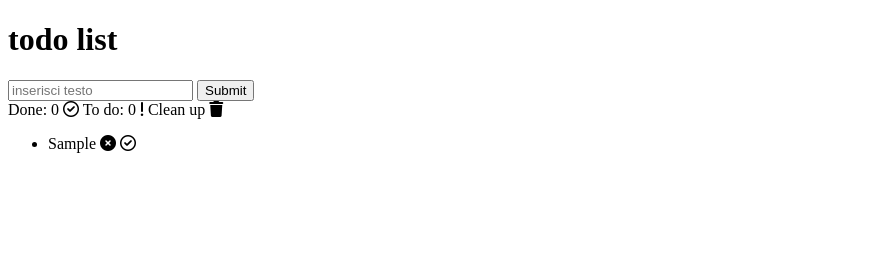
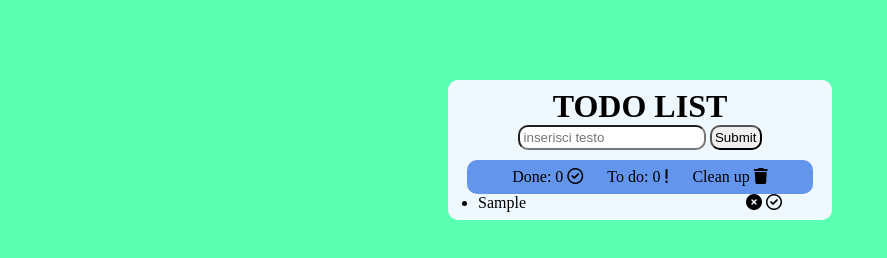
Before and after one commit to CondoriM/vue-todolist, a plain HTML site: page index.html in a window 1280 px wide. Both pictures are taken after typing "Sample" into the empty fields and a click on the button "Submit". Shown: the whole page, without its empty margins (0-887 px from the left). Drawn offline with nearby package versions, Linux system fonts and the light colour scheme.

Commit message:
completed css and enter key

```diff
--- a/assets/app.js
+++ b/assets/app.js
@@ -3,6 +3,7 @@ const app = new Vue({
 
 
     data:{
+        activeClass: '',
         done:'0',
         notDone:'0',
         newTask:'',
@@ -30,12 +31,13 @@ const app = new Vue({
         completedTask(i){
             this.tasks.splice(i,1)
             console.log(this.tasks);
+            activeClass = true;
             this.done++
         },
 
         cleanNumber(){
             this.done = 0;
             this.notDone = 0;
-        }
-    }
+        },
+    },
 })
--- a/assets/style.css
+++ b/assets/style.css
@@ -0,0 +1,73 @@
+*{
+    margin: 0;
+    padding: 0;
+    box-sizing: border-box;
+}
+
+body{
+    background-color: rgb(91, 255, 178);
+}
+
+input{
+    border-radius: 10px;
+    padding: 0.2rem;
+}
+
+button{
+    border-radius: 10px;
+    padding: 0.2rem;
+    margin: 0 0 10px 0;
+}
+
+h1{
+    text-transform: uppercase;
+}
+
+.list_items span{
+    margin: 0 10px;
+}
+
+.actions{
+    width: 90%;
+    margin: auto;
+    border-radius: 10px;
+    padding: 0.5rem;
+    background-color: cornflowerblue;
+}
+
+.active{
+    text-decoration-line: line-through;
+}
+
+.container{
+    width: 30%;
+    margin: auto;
+    text-align: center;
+}
+
+.card{
+    background-color: aliceblue;
+    margin: 5rem 0 0 0;
+    border-radius: 10px;
+    padding: 0.5rem 0;
+}
+
+ul{
+    text-decoration: none;
+    margin: 0 30px;
+    text-align: left;
+}
+
+li{
+    position: relative;
+}
+
+.right{
+    text-align: right;
+}
+
+#action_icons{
+    text-align: right;
+    position: absolute;
+    right: 10px;
+}
--- a/index.html
+++ b/index.html
@@ -12,22 +12,30 @@
     <div id="app">
 
         <div class="container">
+            <div class="card">
                 <h1>todo list</h1>
 
-            <input type="text" placeholder="inserisci testo" v-model="newTask">
+                <input type="text" placeholder="inserisci testo" v-model="newTask" v-on:keyup.enter="addTask">
                 <button @click="addTask">Submit</button>
 
                 <div class="list_items">
+                    <div class="actions">
                         <span>Done: {{done}} <i class="fa-regular fa-circle-check"></i></span>
                         <span>To do: {{notDone}} <i class="fa-solid fa-exclamation"></i></span>
                         <span>Clean up <i class="fa-solid fa-trash" @click="cleanNumber"></i></span>
+                    </div>
+
                     <ul>
-                    <li v-for="(item,index) in tasks">{{item}}
+                        <li @click="activeClass = index" v-for="(item,index) in tasks">{{item}}
+                            <span id="action_icons">
                                 <i class="fa-solid fa-circle-xmark" @click="removeTask(index)"></i>
                                 <i class="fa-regular fa-circle-check" @click="completedTask(index)"></i>
+                            </span>
                         </li>
                     </ul>
                 </div>
+            </div>
+
         </div>
 
     </div>
```
Lines whose indentation alone changed are shown as unchanged.
